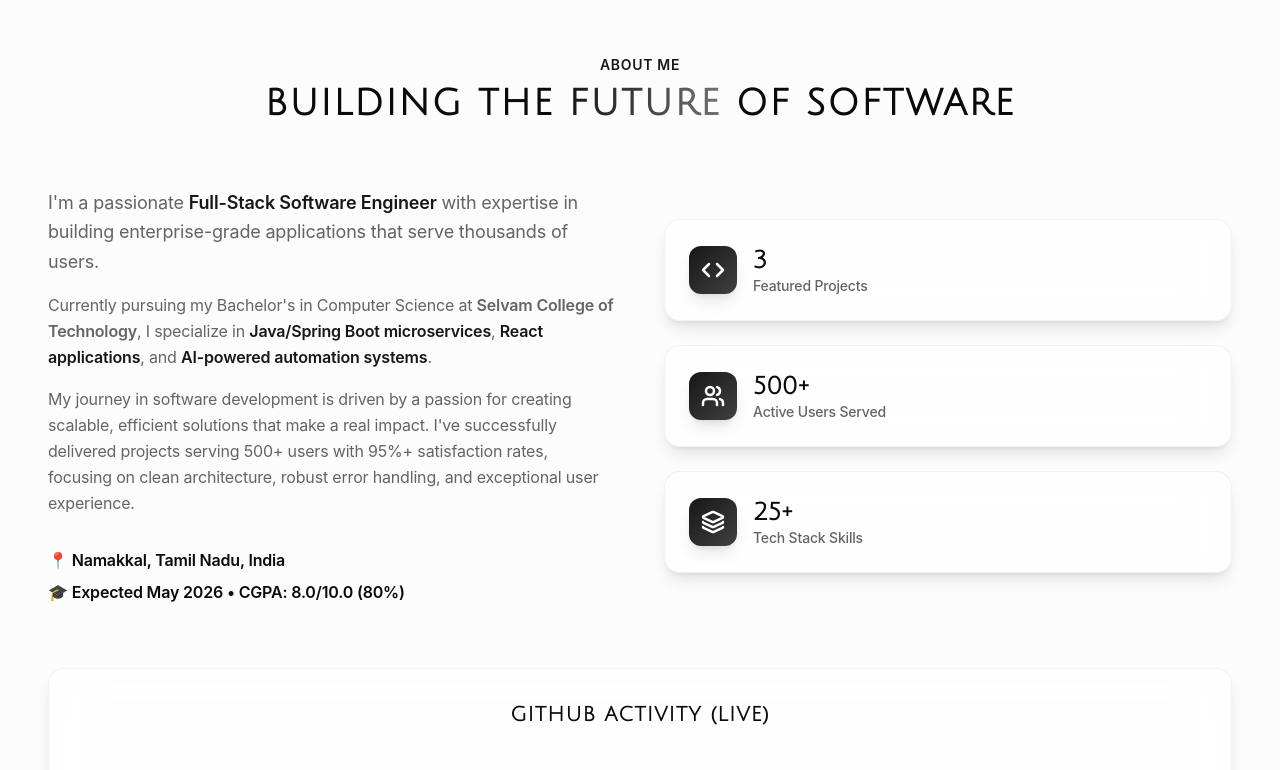
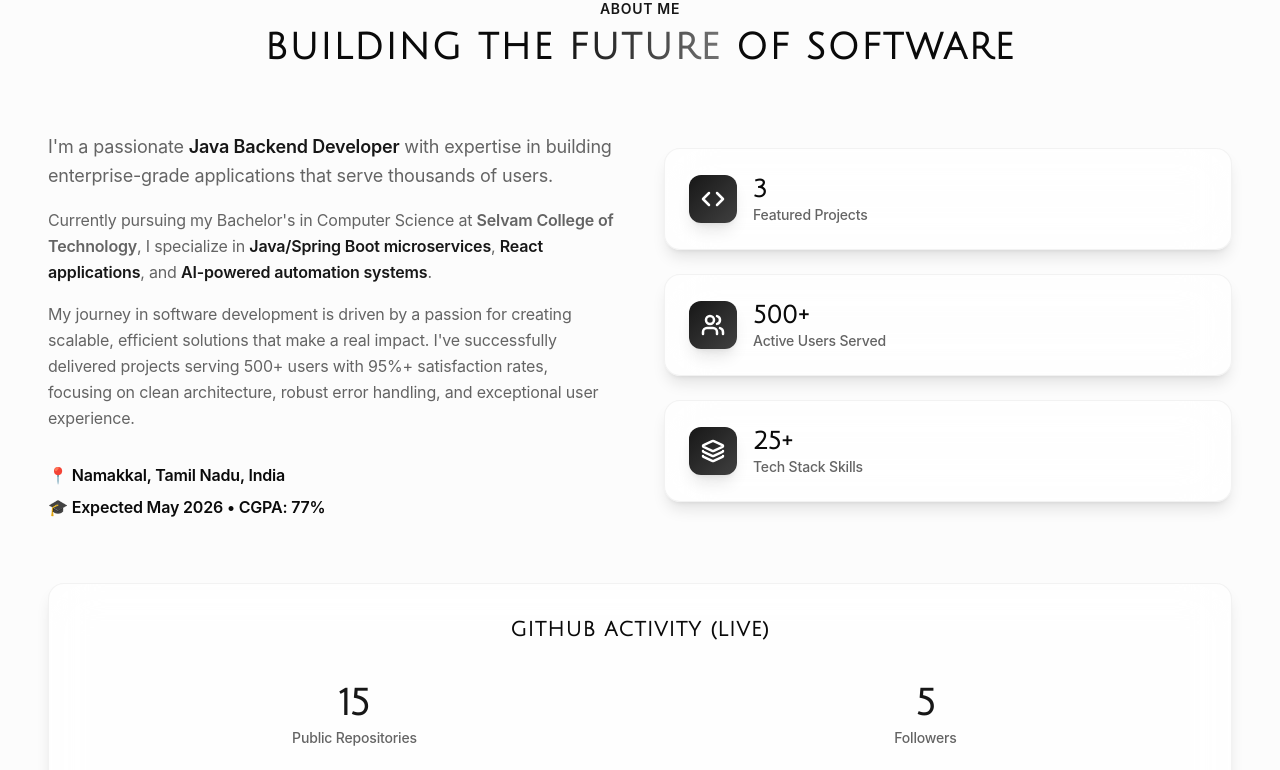
Before and after one commit to shriram1206/personal-portfolio1, a React (Vite) app: page / in a window 1280 px wide. Shown: the part 900-1670 px from the top of the page. Built offline with nearby package versions, Linux system fonts and the light colour scheme; no server answers.

Commit message:
Update portfolio: Java Backend Developer title, email change, CGPA update, and resume preparation

```diff
--- a/index.html
+++ b/index.html
@@ -7,16 +7,16 @@
   <meta name="viewport" content="width=device-width, initial-scale=1.0" />
 
   <!-- SEO Meta Tags -->
-  <title>Shriram M - Full-Stack Software Engineer | Java • React • Spring Boot</title>
+  <title>Shriram M - Java Backend Developer | Java • Spring Boot • Microservices</title>
   <meta name="description"
-    content="Full-Stack Software Engineer specializing in Java/Spring Boot microservices, React applications, and AI-powered automation systems. Building scalable solutions for 1000+ users." />
+    content="Java Backend Developer specializing in Java/Spring Boot microservices, backend systems, and AI-powered automation. Building scalable solutions for 1000+ users." />
   <meta name="keywords"
-    content="Full-Stack Developer, Software Engineer, Java, Spring Boot, React, TypeScript, Microservices, AI/ML, Web Development" />
+    content="Java Backend Developer, Software Engineer, Java, Spring Boot, Microservices, AI/ML, Backend Development" />
   <meta name="author" content="Shriram M" />
 
   <!-- Open Graph / Social Media Meta Tags -->
   <meta property="og:type" content="website" />
-  <meta property="og:title" content="Shriram M - Full-Stack Software Engineer" />
+  <meta property="og:title" content="Shriram M - Java Backend Developer" />
   <meta property="og:description"
     content="Building scalable microservices and AI-powered systems with production Java/Spring Boot expertise" />
   <meta property="og:url" content="https://shriramm.dev" />
@@ -24,7 +24,7 @@
 
   <!-- Twitter Card Meta Tags -->
   <meta name="twitter:card" content="summary_large_image" />
-  <meta name="twitter:title" content="Shriram M - Full-Stack Software Engineer" />
+  <meta name="twitter:title" content="Shriram M - Java Backend Developer" />
   <meta name="twitter:description"
     content="Building scalable microservices and AI-powered systems with production Java/Spring Boot expertise" />
   <meta name="twitter:image" content="/og-image.jpg" />
--- a/src/components/About.tsx
+++ b/src/components/About.tsx
@@ -86,7 +86,7 @@ const About: React.FC = () => {
                             className="space-y-4"
                         >
                             <p className="text-light-textSecondary dark:text-dark-textSecondary leading-relaxed text-lg">
-                                I'm a passionate <span className="text-light-primary dark:text-dark-primary font-semibold">Full-Stack Software Engineer</span> with
+                                I'm a passionate <span className="text-light-primary dark:text-dark-primary font-semibold">Java Backend Developer</span> with
                                 expertise in building enterprise-grade applications that serve thousands of users.
                             </p>
                             <p className="text-light-textSecondary dark:text-dark-textSecondary leading-relaxed">
--- a/src/components/Hero.tsx
+++ b/src/components/Hero.tsx
@@ -56,8 +56,8 @@ const Hero: React.FC = () => {
                             transition={{ delay: 0.3 }}
                             className="text-4xl md:text-6xl lg:text-7xl font-heading font-bold leading-tight tracking-tight text-light-textPrimary dark:text-light-surface"
                         >
-                            Full-Stack <br className="hidden md:block" />
-                            <span className="gradient-text">Software Engineer</span>
+                            Java Backend <br className="hidden md:block" />
+                            <span className="gradient-text">Developer</span>
                         </motion.h1>
 
                         <motion.p
--- a/src/data/portfolio.ts
+++ b/src/data/portfolio.ts
@@ -2,17 +2,17 @@ import type { Project, Experience, Skill, Certification, Education } from '../ty
 
 export const personalInfo = {
     name: 'Shriram M',
-    title: 'Full-Stack Software Engineer',
+    title: 'Java Backend Developer',
     location: 'Namakkal, Tamil Nadu, India',
     phone: '+91 8056668999',
-    email: 'ramofficial1205@gmail.com',
+    email: 'shriram.coder@gmail.com',
     linkedin: 'https://linkedin.com/in/shriram-m-sde',
     github: 'https://github.com/shriram1206',
     tagline: 'Building scalable microservices and AI-powered systems with production Java/Spring Boot expertise',
     description: "Final-year CSE student passionate about enterprise architecture, automation, and delivering scalable solutions for 500+ users with 95%+ satisfaction rates.",
     techStack: ['Java', 'Spring Boot', 'React', 'Docker', 'Kubernetes', 'AI/ML'],
     graduation: 'Expected May 2026',
-    cgpa: '8.0/10.0 (80%)',
+    cgpa: '77%',
 };
 
 export const projects: Project[] = [
@@ -52,7 +52,7 @@ export const projects: Project[] = [
     {
         id: 'asta-25',
         title: "ASTA'25 – National Symposium Event Assistant Chatbot",
-        description: "Full-stack application serving 500+ participants at Selvam College of Technology's national symposium with intelligent intent recognition and real-time event management",
+        description: "Backend application serving 500+ participants at Selvam College of Technology's national symposium with intelligent intent recognition and real-time event management",
         longDescription: 'Intelligent chatbot with intent recognition engine and real-time event management for national symposium.',
         techStack: ['Next.js', 'React', 'TypeScript', 'Tailwind CSS', 'GitHub Actions'],
         achievements: [
@@ -85,7 +85,7 @@ export const projects: Project[] = [
     {
         id: 'multigate-eduflow',
         title: 'Multigate EduFlow Portal – Automated Leave Management System',
-        description: 'Full-stack leave request management system serving 500+ users with 80% reduction in approval turnaround time (5 days → 24 hours)',
+        description: 'Backend leave request management system serving 500+ users with 80% reduction in approval turnaround time (5 days → 24 hours)',
         longDescription: 'Automated leave management system with role-based access control and real-time notifications.',
         techStack: ['React', 'Node.js', 'Express', 'MySQL', 'JWT Authentication'],
         achievements: [
@@ -97,7 +97,7 @@ export const projects: Project[] = [
             'Seamless integration with institutional systems',
         ],
         technicalDetails: [
-            'Full-stack MERN architecture',
+            'Backend MERN architecture',
             'MySQL database with optimized queries',
             'JWT-based authentication',
             'Role-based authorization',
```
Also changed, not shown: public/projects/perosnal ai.png (added).
